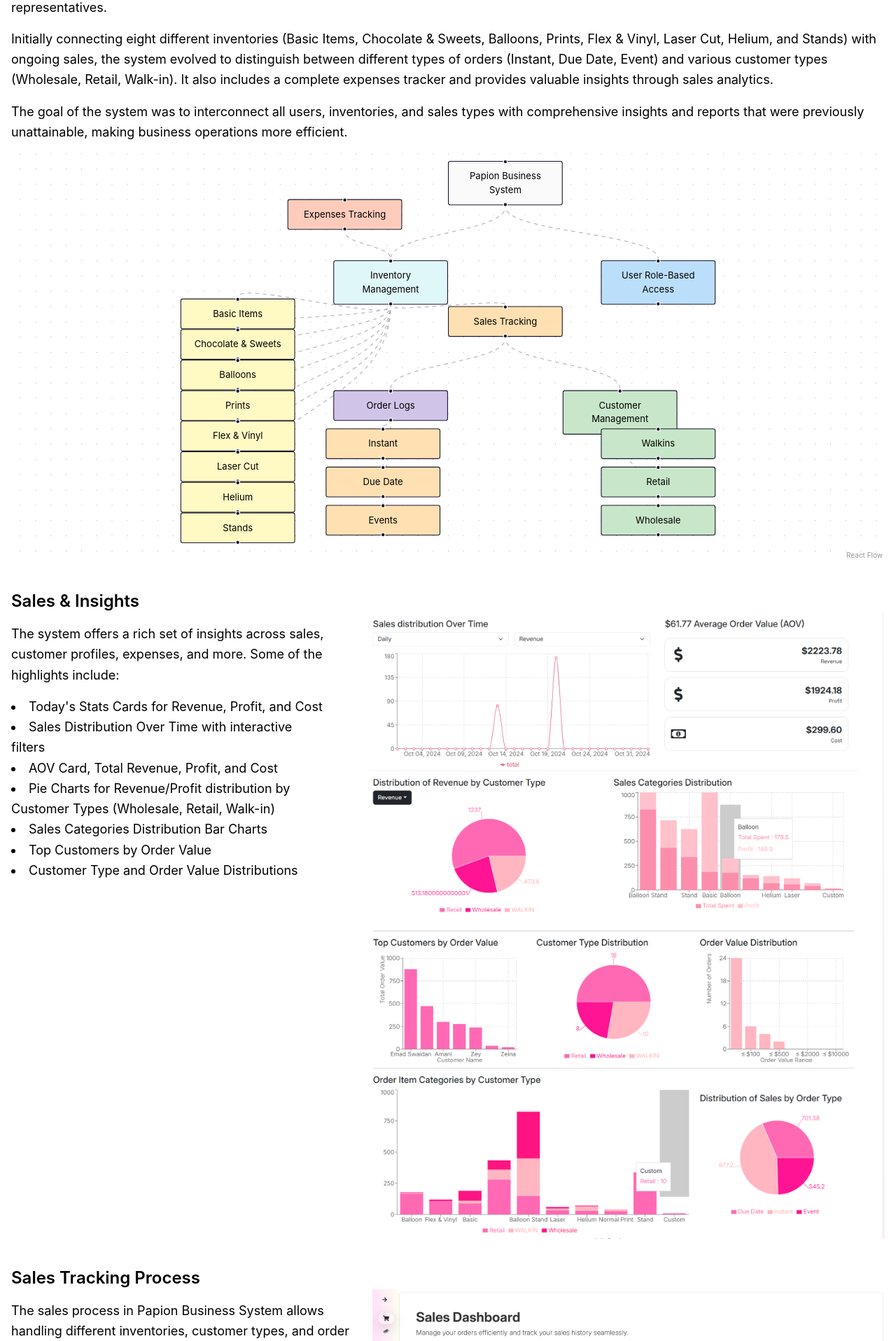
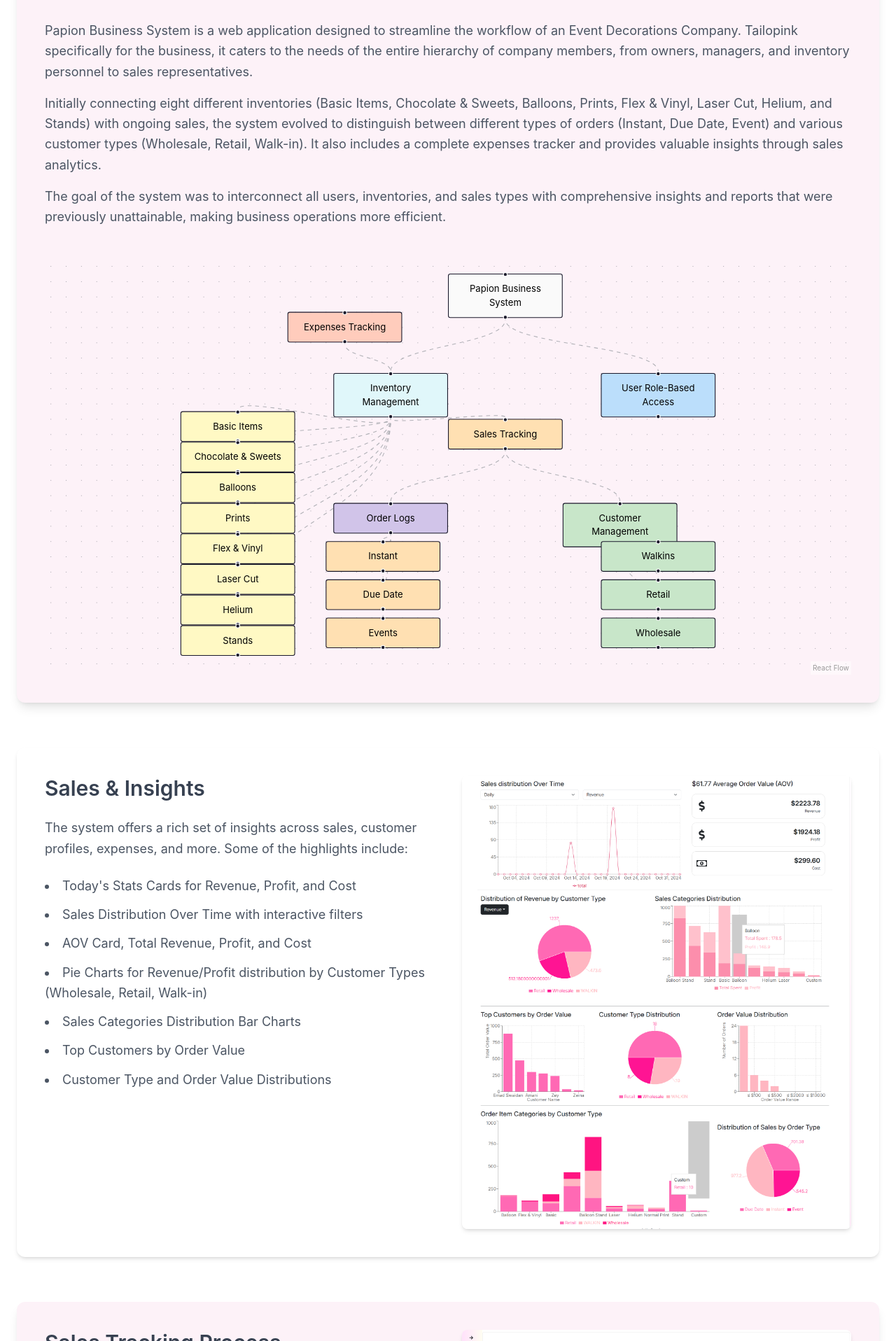
Before and after one commit to Ashraf-Swaidan/portfolio, a React (Vite) app in the folder portfolio/: page /papion in a window 1280 px wide. Shown: the part 864-2780 px from the top of the page at 70% size. Built offline with nearby package versions, Linux system fonts and the light colour scheme.

Commit message:
UI enhancement

```diff
--- a/portfolio/src/components/papion/PapionProjectDetails.tsx
+++ b/portfolio/src/components/papion/PapionProjectDetails.tsx
@@ -3,20 +3,22 @@
 
 const PapionProjectDetails = () => {
   return (
-    <div className="max-w-7xl mx-auto px-4 py-12">
-      <h1 className="text-4xl font-bold mb-6">Papion Business System</h1>
+    <div className="max-w-7xl mx-auto px-6 py-16">
+      <h1 className="text-4xl font-extrabold mb-12 text-center text-gray-800">
+        Papion Business System
+      </h1>
 
       {/* Overview Section */}
-      <section className="mb-10">
-        <h2 className="text-2xl font-semibold mb-4">Overview</h2>
-        <p className="text-lg leading-relaxed">
+      <section className="mb-16 p-10 bg-pink-50 shadow-lg rounded-xl">
+        <h2 className="text-3xl font-semibold mb-6 text-gray-700">Overview</h2>
+        <p className="text-lg leading-relaxed text-gray-600">
           Papion Business System is a web application designed to streamline the
-          workflow of an Event Decorations Company. Tailored specifically for
+          workflow of an Event Decorations Company. Tailopink specifically for
           the business, it caters to the needs of the entire hierarchy of
           company members, from owners, managers, and inventory personnel to
           sales representatives.
         </p>
-        <p className="text-lg leading-relaxed mt-4">
+        <p className="text-lg leading-relaxed mt-4 text-gray-600">
           Initially connecting eight different inventories (Basic Items,
           Chocolate & Sweets, Balloons, Prints, Flex & Vinyl, Laser Cut, Helium,
           and Stands) with ongoing sales, the system evolved to distinguish
@@ -25,24 +27,27 @@
           a complete expenses tracker and provides valuable insights through
           sales analytics.
         </p>
-        <p className="text-lg leading-relaxed mt-4">
+        <p className="text-lg leading-relaxed mt-4 text-gray-600">
           The goal of the system was to interconnect all users, inventories, and
           sales types with comprehensive insights and reports that were
           previously unattainable, making business operations more efficient.
         </p>
-
+        <div className="mt-10">
           <PapionFlowchart />
+        </div>
       </section>
 
       {/* Insights Section */}
-      <section className="mb-10 flex flex-col sm:flex-row space-x-8">
-        <div>
-        <h2 className="text-2xl font-semibold mb-4">Sales & Insights</h2>
-        <p className="text-lg leading-relaxed">
+      <section className="mb-16 p-10 bg-white shadow-md rounded-xl flex flex-col sm:flex-row space-y-8 sm:space-y-0 sm:space-x-10">
+        <div className="flex-1">
+          <h2 className="text-3xl font-semibold mb-6 text-gray-700">
+            Sales & Insights
+          </h2>
+          <p className="text-lg leading-relaxed text-gray-600">
             The system offers a rich set of insights across sales, customer
             profiles, expenses, and more. Some of the highlights include:
           </p>
-        <ul className="list-disc list-inside text-lg leading-relaxed mt-4">
+          <ul className="list-disc list-inside text-lg leading-relaxed mt-6 text-gray-600 space-y-3">
             <li>Today's Stats Cards for Revenue, Profit, and Cost</li>
             <li>Sales Distribution Over Time with interactive filters</li>
             <li>AOV Card, Total Revenue, Profit, and Cost</li>
@@ -55,28 +60,31 @@
             <li>Customer Type and Order Value Distributions</li>
           </ul>
         </div>
-            <div>
+        <div className="flex-1">
           <img
-          className="mt-8 w-full h-auto object-cover"
+            className="w-full h-auto rounded-lg shadow-md"
             src="/salesStats.png"
             alt="Sales Insights Example"
           />
         </div>
-
       </section>
 
       {/* Sales Process */}
-      <section className="mb-10 flex flex-col sm:flex-row space-x-8">
-        <div>
-        <h2 className="text-2xl font-semibold mb-4">Sales Tracking Process</h2>
-        <p className="text-lg leading-relaxed">
-          The sales process in Papion Business System allows handling different
-          inventories, customer types, and order types with ease. The system
-          supports:
+      <section className="mb-16 p-10 bg-pink-50 shadow-lg rounded-xl flex flex-col sm:flex-row space-y-8 sm:space-y-0 sm:space-x-10">
+        <div className="flex-1">
+          <h2 className="text-3xl font-semibold mb-6 text-gray-700">
+            Sales Tracking Process
+          </h2>
+          <p className="text-lg leading-relaxed text-gray-600">
+            The sales process in Papion Business System allows handling
+            different inventories, customer types, and order types with ease.
+            The system supports:
           </p>
-        <ul className="list-disc list-inside text-lg leading-relaxed mt-4">
+          <ul className="list-disc list-inside text-lg leading-relaxed mt-6 text-gray-600 space-y-3">
             <li>Selection of different inventories and order types</li>
-          <li>Customer type filtering and quick creation of customer profiles</li>
+            <li>
+              Customer type filtering and quick creation of customer profiles
+            </li>
             <li>
               Smart handling of various item types including special inventory
               logic for Stands, Custom Items, and Balloon Arcs
@@ -89,55 +97,56 @@
             <li>Automatic updates to inventories and insights</li>
           </ul>
         </div>
-        <div>
+        <div className="flex-1">
           <img
-          className="mt-8 w-full h-auto object-cover"
+            className="w-full h-auto rounded-lg shadow-md"
             src="/salesTrack.png"
             alt="Sales Tracking"
           />
         </div>
-
       </section>
 
       {/* Inventory Management */}
-      <section className="mb-10">
-        <h2 className="text-2xl font-semibold mb-4">Inventory Management</h2>
-        <p className="text-lg leading-relaxed">
+      <section className="mb-16 p-10 bg-white shadow-md rounded-xl">
+        <h2 className="text-3xl font-semibold mb-6 text-gray-700">
+          Inventory Management
+        </h2>
+        <p className="text-lg leading-relaxed text-gray-600">
           The system handles eight different inventories, each with unique
           characteristics. It offers advanced controls for managing stock,
           restocking limits, and approval processes for new items. Some key
           features include:
         </p>
-        <ul className="list-disc list-inside text-lg leading-relaxed mt-4">
+        <ul className="list-disc list-inside text-lg leading-relaxed mt-6 text-gray-600 space-y-3">
           <li>Item creation, approval, and management by inventory managers</li>
           <li>Smart handling of special inventories like Laser Cuts and Balloons</li>
           <li>Renting management for Stands inventory</li>
           <li>Helium consumption tracking based on balloon fills</li>
         </ul>
-        <div className="flex">
+        <div className="flex flex-col sm:flex-row mt-8 space-y-8 sm:space-x-4 sm:space-y-0">
           <img
-          className="mt-8 w-1/2 h-auto object-cover"
+            className="w-full sm:w-1/2 h-auto rounded-lg shadow-md object-contain"
             src="/papionInv.png"
             alt="Inventory Management Process"
           />
           <img
-          className="mt-8 w-1/2 h-auto object-contain"
+            className="w-full sm:w-1/2 h-auto rounded-lg shadow-md object-contain"
             src="/basicInv.png"
             alt="Inventory Management Process"
           />
         </div>
-
-
       </section>
 
       {/* Customer & Expenses Management */}
-      <section className="mb-10">
-        <h2 className="text-2xl font-semibold mb-4">Customer & Expenses Management</h2>
-        <p className="text-lg leading-relaxed">
+      <section className="mb-16 p-10 bg-pink-50 shadow-lg rounded-xl">
+        <h2 className="text-3xl font-semibold mb-6 text-gray-700">
+          Customer & Expenses Management
+        </h2>
+        <p className="text-lg leading-relaxed text-gray-600">
           The system also provides advanced customer and expenses management
           functionalities:
         </p>
-        <ul className="list-disc list-inside text-lg leading-relaxed mt-4">
+        <ul className="list-disc list-inside text-lg leading-relaxed mt-6 text-gray-600 space-y-3">
           <li>Customer profile creation and management</li>
           <li>
             Insights on total revenue, profit, AOV, and purchase categories per
@@ -148,32 +157,37 @@
             payments, and upcoming expenses
           </li>
         </ul>
-        <div className="flex">
+        <div className="flex flex-col sm:flex-row mt-8 space-y-8 sm:space-x-4 sm:space-y-0">
           <img
-          className="mt-8 w-1/2 h-auto object-contain"
-          src="expense.png"
+            className="w-full sm:w-1/2 h-auto rounded-lg shadow-md object-contain"
+            src="/expense.png"
             alt="Customer & Expenses Management"
           />
           <img
-          className="mt-8 w-1/2 h-auto object-contain"
-          src="customers.png"
+            className="w-full sm:w-1/2 h-auto rounded-lg shadow-md object-contain"
+            src="/customers.png"
             alt="Customer & Expenses Management"
           />
         </div>
-
-
       </section>
 
       {/* Conclusion */}
-      <section className="mb-10">
-        <h2 className="text-2xl font-semibold mb-4">Conclusion</h2>
-        <p className="text-lg leading-relaxed">
+      <section className="p-10 bg-white shadow-md rounded-xl">
+        <h2 className="text-3xl font-semibold mb-6 text-gray-700">Conclusion</h2>
+        <p className="text-lg leading-relaxed text-gray-600">
           With the Papion Business System, the Event Decorations Company now has
           complete control over its inventories, sales, customers, and expenses.
           It transformed business operations by providing real-time insights,
           enhancing customer service, and making inventory management more
           efficient.
-          Developing the Papion Business System was a rewarding experience that presented numerous technical challenges. Through effective problem-solving and the use of modern technologies, I was able to deliver a comprehensive solution that met the unique needs of the Event Decorations Company, facilitating enhanced operations and strategic insights.
+        </p>
+        <p className="text-lg leading-relaxed mt-4 text-gray-600">
+          Developing the Papion Business System was a rewarding experience that
+          presented numerous technical challenges. Through effective
+          problem-solving and the use of modern technologies, I was able to
+          deliver a comprehensive solution that met the unique needs of the
+          Event Decorations Company, facilitating enhanced operations and
+          strategic insights.
         </p>
       </section>
     </div>
```
Lines whose indentation alone changed are shown as unchanged.
